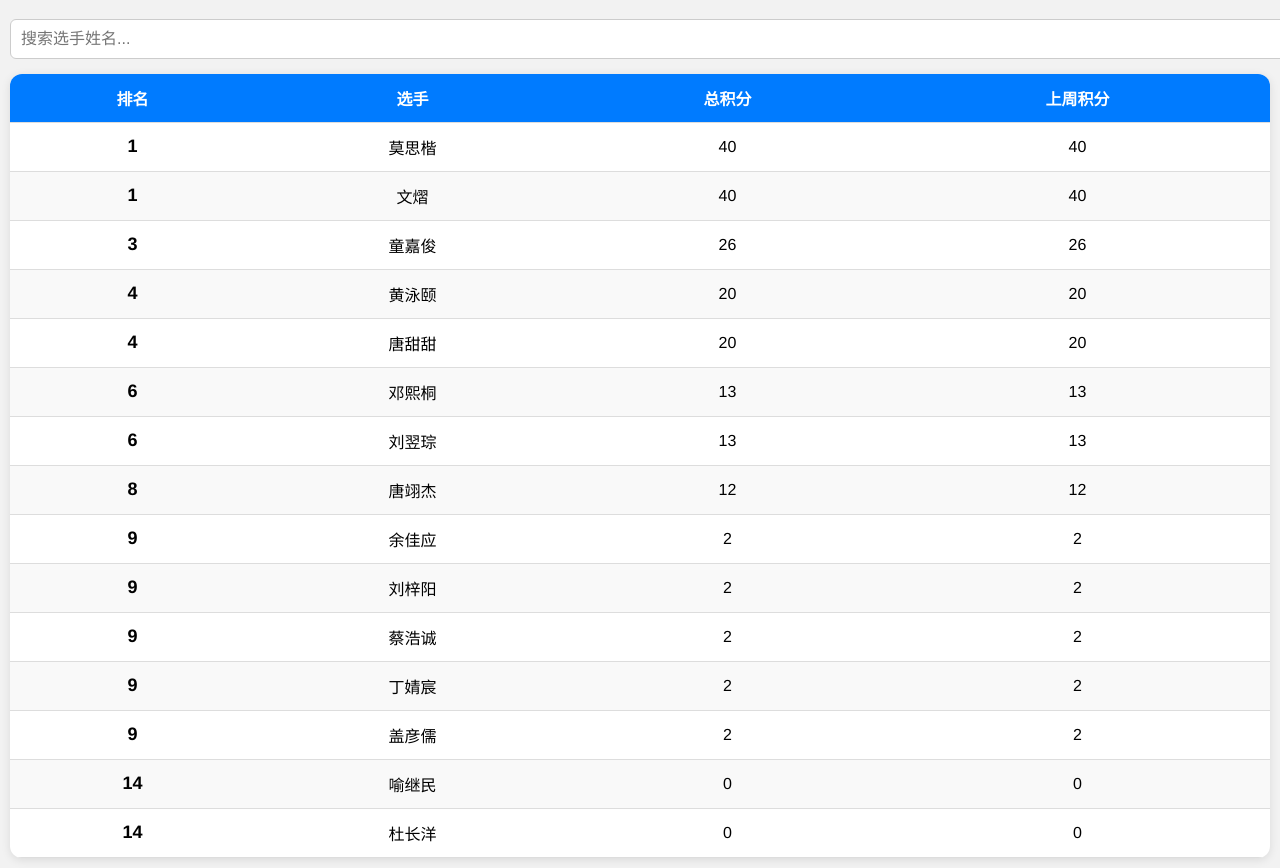
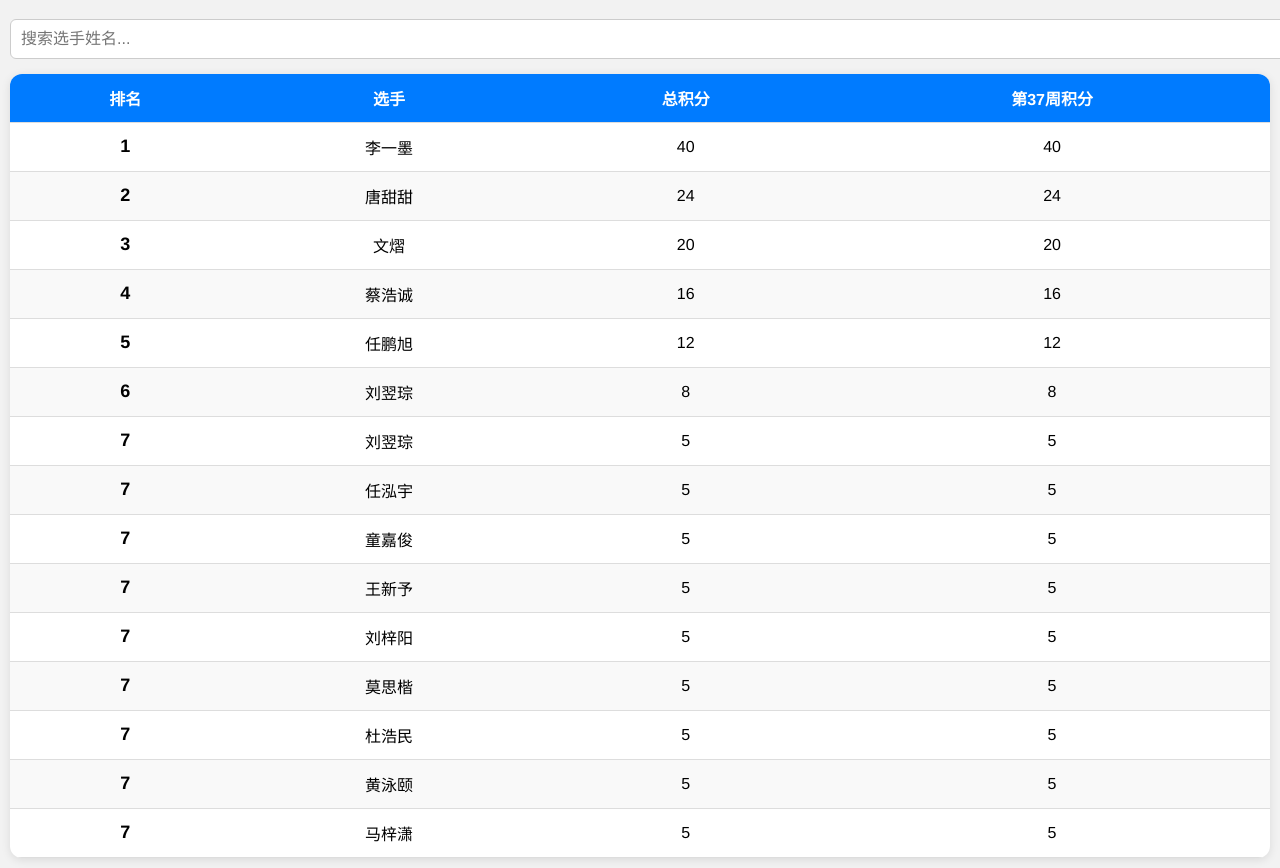
Before and after one commit to AtcGuide117/AtcGuide117.github.io, a plain HTML site: page index.html in a window 1280 px wide. Shown: the part 80-948 px from the top of the page. Drawn offline with Linux system fonts and the light colour scheme.

Commit message:
Update index.html

```diff
--- a/index.html
+++ b/index.html
@@ -70,25 +70,25 @@
         <th>排名</th>
         <th>选手</th>
         <th>总积分</th>
-        <th>上周积分</th>
+        <th>第37周积分</th>
       </tr>
     </thead>
     <tbody>
-      <tr><td class="rank">1</td><td>莫思楷</td><td>40</td><td>40</td></tr>
-      <tr><td class="rank">1</td><td>文熠</td><td>40</td><td>40</td></tr>
-      <tr><td class="rank">3</td><td>童嘉俊</td><td>26</td><td>26</td></tr>
-      <tr><td class="rank">4</td><td>黄泳颐</td><td>20</td><td>20</td></tr>
-      <tr><td class="rank">4</td><td>唐甜甜</td><td>20</td><td>20</td></tr>
-      <tr><td class="rank">6</td><td>邓熙桐</td><td>13</td><td>13</td></tr>
-      <tr><td class="rank">6</td><td>刘翌琮</td><td>13</td><td>13</td></tr>
-      <tr><td class="rank">8</td><td>唐翊杰</td><td>12</td><td>12</td></tr>
-      <tr><td class="rank">9</td><td>余佳应</td><td>2</td><td>2</td></tr>
-      <tr><td class="rank">9</td><td>刘梓阳</td><td>2</td><td>2</td></tr>
-      <tr><td class="rank">9</td><td>蔡浩诚</td><td>2</td><td>2</td></tr>
-      <tr><td class="rank">9</td><td>丁婧宸</td><td>2</td><td>2</td></tr>
-      <tr><td class="rank">9</td><td>盖彦儒</td><td>2</td><td>2</td></tr>
-      <tr><td class="rank">14</td><td>喻继民</td><td>0</td><td>0</td></tr>
-      <tr><td class="rank">14</td><td>杜长洋</td><td>0</td><td>0</td></tr>
+      <tr><td class="rank">1</td><td>李一墨</td><td>40</td><td>40</td></tr>
+      <tr><td class="rank">2</td><td>唐甜甜</td><td>24</td><td>24</td></tr>
+      <tr><td class="rank">3</td><td>文熠</td><td>20</td><td>20</td></tr>
+      <tr><td class="rank">4</td><td>蔡浩诚</td><td>16</td><td>16</td></tr>
+      <tr><td class="rank">5</td><td>任鹏旭</td><td>12</td><td>12</td></tr>
+      <tr><td class="rank">6</td><td>刘翌琮</td><td>8</td><td>8</td></tr>
+      <tr><td class="rank">7</td><td>刘翌琮</td><td>5</td><td>5</td></tr>
+      <tr><td class="rank">7</td><td>任泓宇</td><td>5</td><td>5</td></tr>
+      <tr><td class="rank">7</td><td>童嘉俊</td><td>5</td><td>5</td></tr>
+      <tr><td class="rank">7</td><td>王新予</td><td>5</td><td>5</td></tr>
+      <tr><td class="rank">7</td><td>刘梓阳</td><td>5</td><td>5</td></tr>
+      <tr><td class="rank">7</td><td>莫思楷</td><td>5</td><td>5</td></tr>
+      <tr><td class="rank">7</td><td>杜浩民</td><td>5</td><td>5</td></tr>
+      <tr><td class="rank">7</td><td>黄泳颐</td><td>5</td><td>5</td></tr>
+      <tr><td class="rank">7</td><td>马梓潇</td><td>5</td><td>5</td></tr>
     </tbody>
   </table>
 
```
